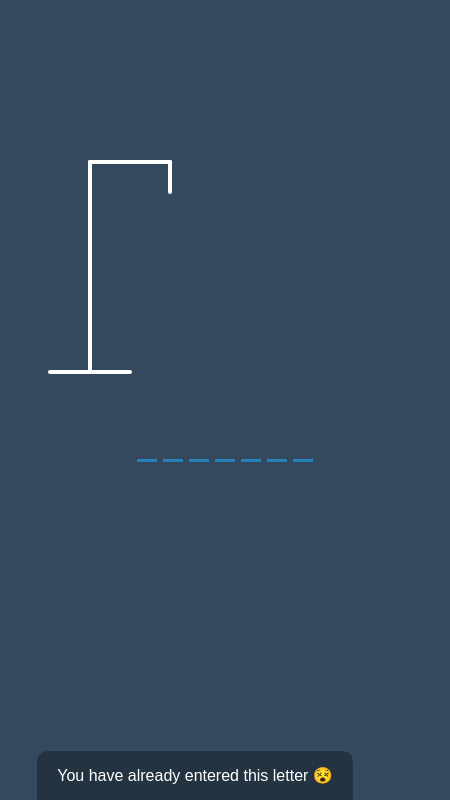
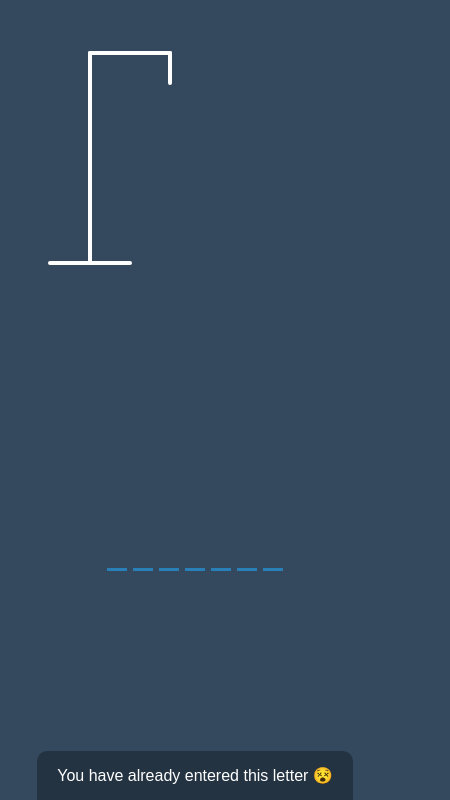
Before and after one commit to AngeloRai/hangman, a plain HTML site: page index.html in a window 390 px wide. Shown: the part 94-894 px from the top of the page, 450 px wide, since content can reach past the window. Drawn offline with Linux system fonts and the light colour scheme.

Commit message:
adjust responsiveness

```diff
--- a/style.css
+++ b/style.css
@@ -128,3 +128,11 @@ h1 {
 .notification-container.show {
   transform: translateY(-50px);
 }
+
+@media screen and (max-width: 450px) {
+  .game-container {
+
+    height: 100vh;
+    width: 100vw;
+  }
+}
```
